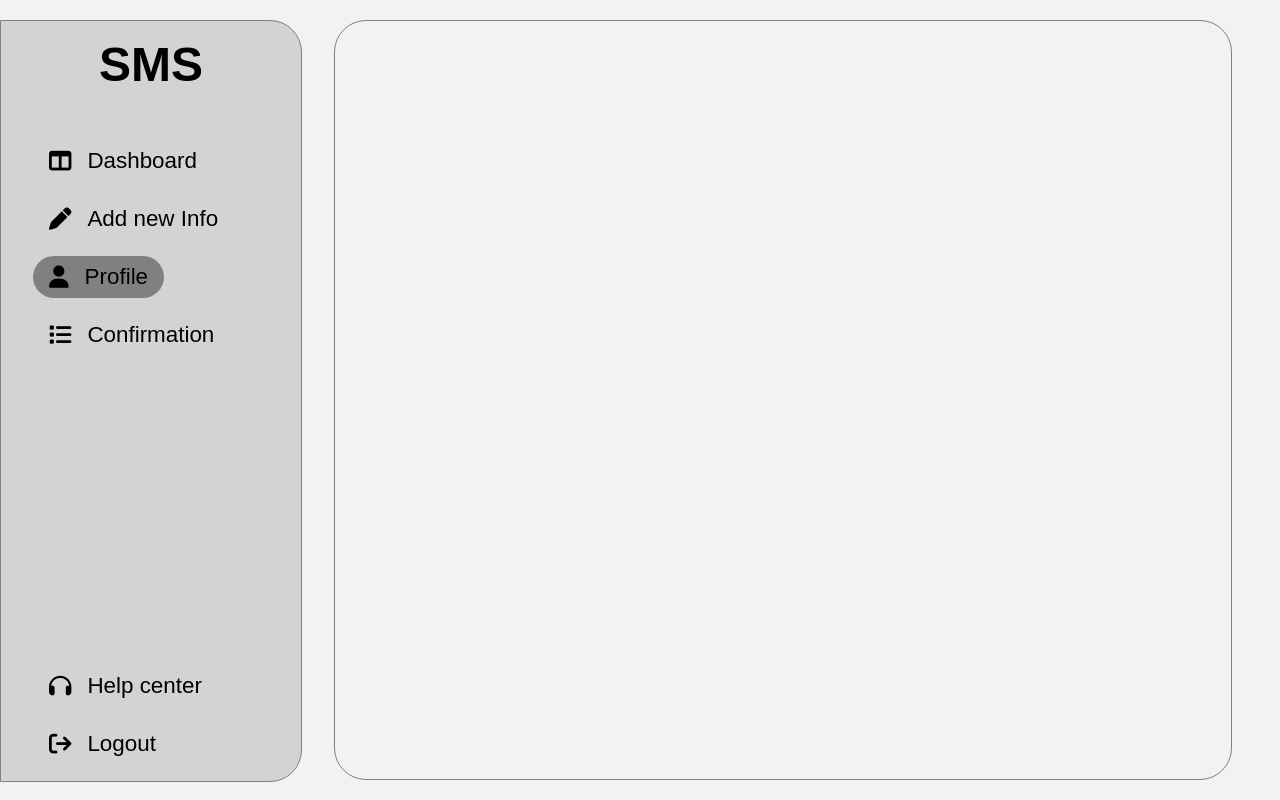
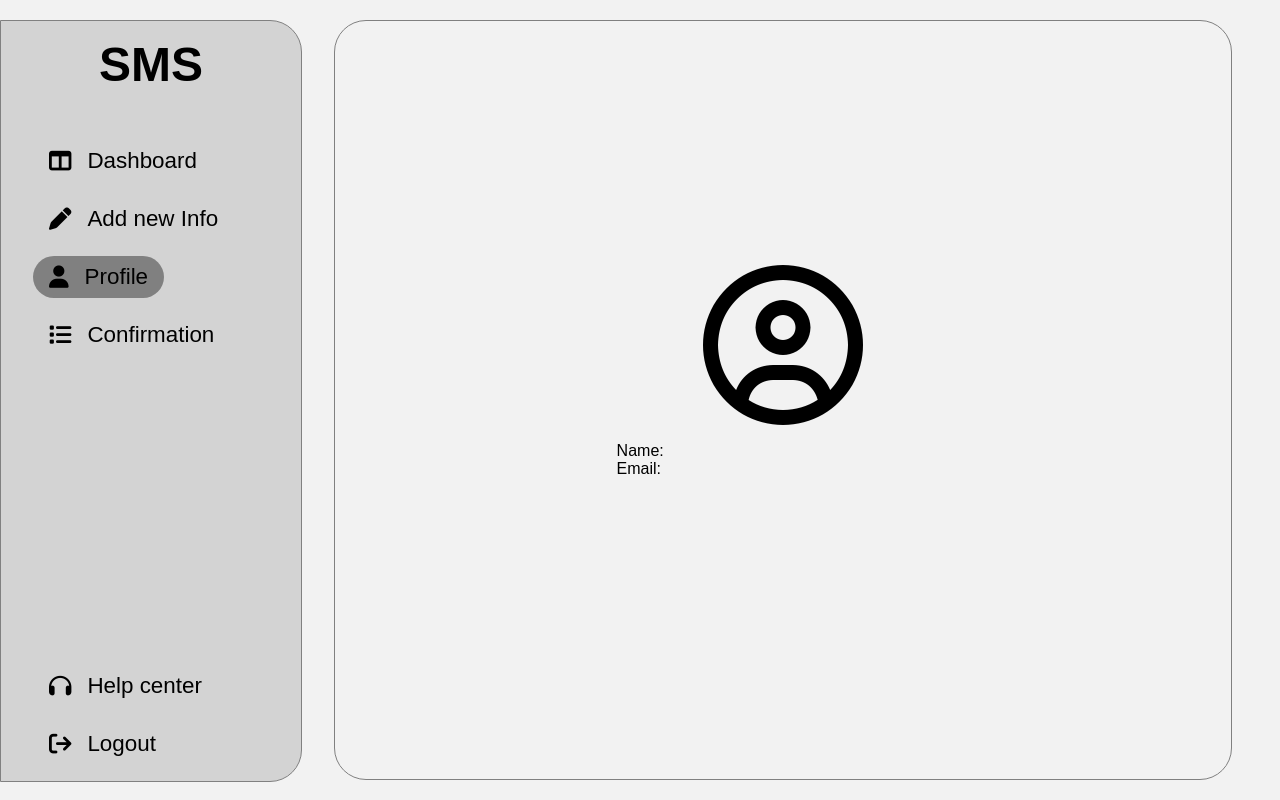
Before and after one commit to Maestrodedollarburner/Projects123, a PHP site: page /profile.html in a window 1280 px wide. Run offline with PHP 8.4, Linux system fonts and the light colour scheme; some libraries are stand-ins or nearby versions.

Commit message:
added edit sherp

```diff
--- a/auth-up.js
+++ b/auth-up.js
@@ -47,7 +47,7 @@ logInBtn.addEventListener('click', async() => {
       email.value = "";
       fullname.value = "";
       staffId.value = "";
-      window.location.replace("signin.html");
+      window.location.replace("index.html");
     }
   } catch (error) {
     console.log(error);
--- a/confirmation.html
+++ b/confirmation.html
@@ -43,8 +43,8 @@
             <div class="sm-nav-links">
                 <a href="dashboard.html"><i class="fa-solid fa-table-columns"></i></a>
                 <a href="sherp.html" ><i class="fa-solid fa-pen"></i></a>
-                <a href="profile.html" class='active-tab'><i class="fa-solid fa-user"></i></i></a>
-                <a href="confirmation.html" class="flex"><i class="fa-solid fa-list"></i></a>
+                <a href="profile.html" ><i class="fa-solid fa-user"></i></i></a>
+                <a href="confirmation.html" class="flex active-tab"><i class="fa-solid fa-list"></i></a>
             </div>
         </nav>
     </header>
--- a/dashboard.js
+++ b/dashboard.js
@@ -4,7 +4,7 @@ const statVal = document.querySelectorAll('.stat-val')
 const token = localStorage.getItem('jwtToken')
 let contributors = []
 if (!token) {
-  window.location.replace("signin.html");
+  window.location.replace("index.html");
 }
 
 function logUniqueInitByFromObject(data) {
--- a/herbert.css
+++ b/herbert.css
@@ -119,15 +119,55 @@ label{
     display: none;
     flex-direction: column;
 }
+.conf-form{
+    display: flex;
+    flex-direction: column;
+    gap: 1rem 0;
+}
 .hide{
     display: none;
 }
+
+.text-3xl{
+    font-size: 10rem;
+}
+.profile-self, .email-self{
+    font-size: 1.3rem;
+    font-weight: bold;
+    text-transform: capitalize;
+}
+.email-self{
+    text-transform: unset;
+
+}
+.profile-field{
+    display: flex;
+    align-items: center;
+    gap: 0 1rem;
+    width: 30%;
+    margin: 0 auto;
+}
+.profile-con{
+    flex-direction: column;
+    display: flex;
+    justify-content: center;
+    align-items: center;
+
+}
+.save:disabled{
+    opacity: 20%;
+}
+
 @media (min-width:300px) {
     #signup, #signin{
         width: 90%;
     }
     #signup form,  #signin form, #shep form{
         width: 100%;
+    }
+    .profile-field{
+
+        width: 80%;
     }
 }
 
@@ -138,6 +178,10 @@ label{
     #signup form,  #signin form, #shep form{
         width: 100%;
     }
+    .profile-field{
+
+        width: 50%;
+    }
 }
 @media (min-width:1050px) {
     #signup, #signin{
@@ -146,4 +190,8 @@ label{
     #signup form, #signin form, #shep form{
         width: 100%;
     }
+    .profile-field{
+
+        width: 40%;
+    }
 }
--- a/profile.html
+++ b/profile.html
@@ -45,10 +45,16 @@
         </div>
     </nav>
 </header>
-<div class="main-content sherp-con container" id="profile-con">
-    <p class="profile-self">
+<div class="main-content sherp-con profile-con container" id="profile-con">
+    <div class="text-3xl"><i class="fa fa-user-circle-o"></i></div>
+    <div class="profile-field">Name: <p class="profile-self">
 
     </p>
+    </div>
+    <div class="profile-field">Email: <p class="email-self">
+
+    </p>
+    </div>
 </div>
 <script src="profile.js"></script>
 </body>
--- a/profile.js
+++ b/profile.js
@@ -1,10 +1,17 @@
 const logout = document.querySelector('.logout')
 const profileName = document.querySelector('.profile-self')
+const userEmail = document.querySelector('.email-self')
 const username = localStorage.getItem("username").split(`"`)[1];
+const email = localStorage.getItem("user-email").split(`"`)[1];
+const token = localStorage.getItem('jwtToken')
 
+if (!token) {
+  window.location.replace("index.html");
+}
 logout.addEventListener('click', ()=>{
   localStorage.removeItem("jwtToken");
   localStorage.removeItem("user-email");
   window.location.replace("signin.html");
 })
 profileName.textContent = username
+userEmail.textContent = email
--- a/sherp.html
+++ b/sherp.html
@@ -30,7 +30,7 @@
             </div>
             <div class="nav-bottom">
                 <a href="#"><i class="fa-solid fa-headphones"></i></i>Help center</a>
-                <a href="#" class="mt-3"><i class="fa-solid fa-sign-out" aria-hidden="true"></i>Logout</a>
+                <a href="#" class="mt-3 logout"><i class="fa-solid fa-sign-out" aria-hidden="true"></i>Logout</a>
             </div>
         </div>
     </nav>
--- a/sherp.js
+++ b/sherp.js
@@ -14,7 +14,7 @@ const oRead = document.querySelector('.overlay-read')
 const oNum = document.querySelector('.overlay-num')
 const oAddress = document.querySelector('.overlay-address')
 if (!token) {
-  window.location.replace("signin.html");
+  window.location.replace("index.html");
 }
 
 cls.addEventListener('click', () => overlay.classList.remove('show'))
--- a/signup.html
+++ b/signup.html
@@ -53,7 +53,7 @@
                 </div>
                 <div class="links">
 
-                    <span><a href="signin.html">Already have an account?</a></span>
+                    <span><a href="index.html">Already have an account?</a></span>
 
 
 
```
Also changed, not shown: backend/src/controllers/sherps.js (+5 -5 lines), confirmation.js (+37 -30 lines), index.html (added, +74 -0 lines), signin.html (deleted, +0 -74 lines).
